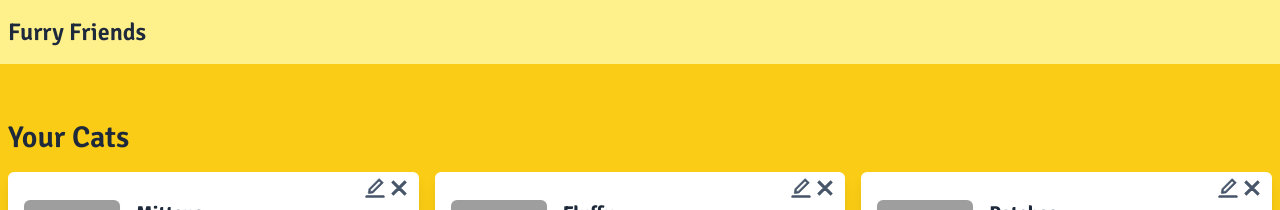
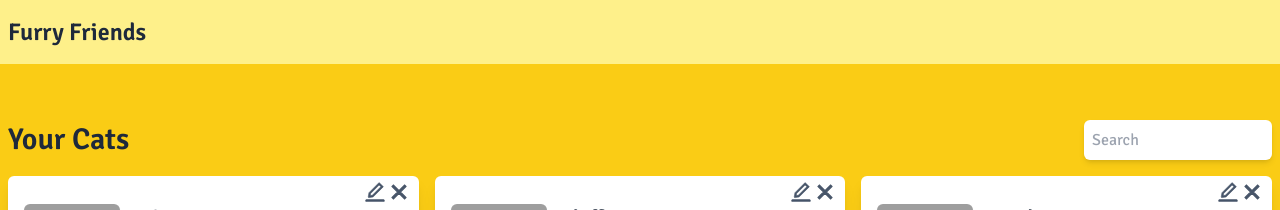
Before and after one commit to mattiasahlsen/furry-friends, a Next.js app: page / in a window 1280 px wide. Shown: the top 210 px of the page. Built offline with nearby package versions, Linux system fonts and the light colour scheme; grey boxes are pictures that could not be loaded.

Commit message:
Added feature: Search

```diff
--- /dev/null
+++ b/src/features/cat/hooks.ts
@@ -0,0 +1,25 @@
+import { useAppSelector } from '@/store'
+import { useState } from 'react'
+import { selectCats } from './catsSlice'
+
+export function useCats() {
+  const cats = Object.values(useAppSelector(selectCats))
+
+  const [query, setQuery] = useState('')
+
+  const filteredCats = cats.filter((cat) => {
+    return (
+      cat.name.toLowerCase().includes(query.toLowerCase()) ||
+      cat.description.toLowerCase().includes(query.toLowerCase()) ||
+      cat.gender.toLowerCase().includes(query.toLowerCase()) ||
+      cat.birth.toLowerCase().includes(query.toLowerCase())
+    )
+  })
+
+  return {
+    cats,
+    filteredCats,
+    query,
+    setQuery,
+  }
+}
--- a/src/pages/index.tsx
+++ b/src/pages/index.tsx
@@ -5,12 +5,11 @@ import Container from '@/components/Container'
 import Main from '@/components/Main'
 import Title from '@/components/Title'
 import CreateCat from '@/features/cat/CreateCat'
-import { useAppSelector } from '@/store'
-import { selectCats } from '@/features/cat/catsSlice'
-import type { ICat } from '@/features/cat/types'
+import { useCats } from '@/features/cat/hooks'
+import Input from '@/components/Input'
 
 export default function Home() {
-  const cats = Object.values(useAppSelector(selectCats)) as ICat[]
+  const { filteredCats: cats, query, setQuery } = useCats()
 
   return (
     <>
@@ -22,9 +21,18 @@ export default function Home() {
       </Head>
       <Container>
         <Main>
-          <Title type="h2" className="text-header">
-            Your Cats
-          </Title>
+          <div className="flex justify-between items-center">
+            <Title type="h2" className="text-header">
+              Your Cats
+            </Title>
+
+            <Input
+              type="text"
+              placeholder="Search"
+              value={query}
+              onChange={(e) => setQuery(e.target.value)}
+            />
+          </div>
 
           <div className="grid grid-cols-1 md:grid-cols-2 lg:grid-cols-3 gap-4 mt-4">
             {cats.map((cat, index) => (
--- a/src/store.ts
+++ b/src/store.ts
@@ -1,20 +1,27 @@
-import { combineReducers, configureStore } from '@reduxjs/toolkit'
+import {
+  AnyAction,
+  combineReducers,
+  configureStore,
+  MiddlewareArray,
+  ThunkMiddleware,
+} from '@reduxjs/toolkit'
 import { TypedUseSelectorHook, useDispatch, useSelector } from 'react-redux'
 import catsReducer from './features/cat/catsSlice'
 import storage from 'redux-persist/lib/storage'
 import { persistReducer, persistStore } from 'redux-persist'
+import type { PersistPartial } from 'redux-persist/lib/persistReducer'
+import type { CurriedGetDefaultMiddleware } from '@reduxjs/toolkit/dist/getDefaultMiddleware'
 
 const persistConfig = {
   key: 'root',
   storage,
 }
+const globalReducer = combineReducers({ cats: catsReducer })
+type RootState = ReturnType<typeof globalReducer> & PersistPartial
 
-const store = configureStore({
-  reducer: persistReducer(
-    persistConfig,
-    combineReducers({ cats: catsReducer })
-  ),
-  middleware: (getDefaultMiddleware) =>
+const store = configureStore<RootState, AnyAction>({
+  reducer: persistReducer(persistConfig, globalReducer),
+  middleware: (getDefaultMiddleware: CurriedGetDefaultMiddleware<RootState>) =>
     getDefaultMiddleware({
       serializableCheck: {
         ignoredActions: [
@@ -26,7 +33,7 @@ const store = configureStore({
           'persist/REGISTER',
         ],
       },
-    }),
+    }) as unknown as [ThunkMiddleware<RootState, AnyAction, undefined>],
 })
 
 export const persistor = persistStore(store)
```
